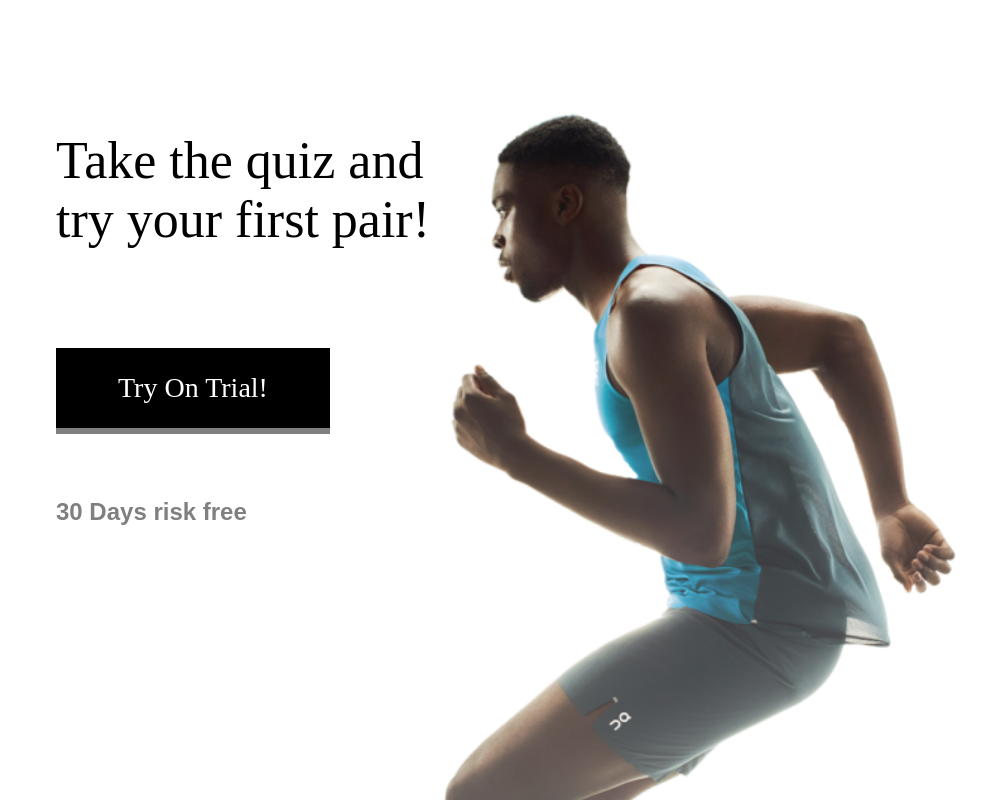
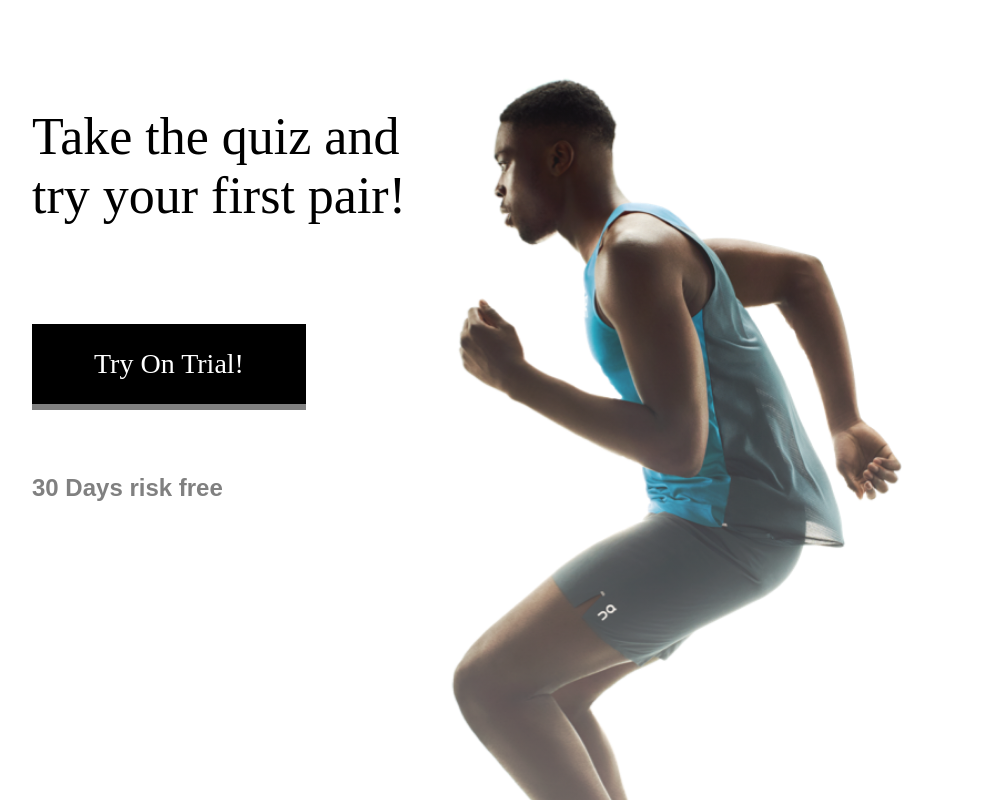
Before and after one commit to BilosNelly/quiz-poc, a React (Create React App) app: page / in a window 1280 px wide. Shown: the top 800 px of the page, without its empty margins (0-987 px from the left). Built offline with nearby package versions, Linux system fonts and the light colour scheme.

Commit message:
Final updates

```diff
--- a/src/OnQuizApp.scss
+++ b/src/OnQuizApp.scss
@@ -1,17 +1,17 @@
 .on-quiz {
-    display: flex;
-    flex-direction: column;
-    margin: 24px;
+    width: 100%;
+    height: auto;
+    box-sizing: border-box;
+    background-image: linear-gradient( to bottom, rgba(255,255,255,-42.7), rgba(255,255,255,0.42)), url("../src/assets/BackgroundImg.png");
+    background-size: contain;
+    background-repeat: no-repeat;
+    background-position: bottom right;
 
     &__content {
         display: flex;
         flex-direction: column;
         padding: 72px 32px 24px;
-        min-height: 924px;
-        background-image: linear-gradient( to bottom, rgba(255,255,255,-42.7), rgba(255,255,255,0.42)), url("../src/assets/BackgroundImg.png");
-        background-size: cover;
-        background-repeat: no-repeat;
-        background-position: center left;
+        min-height: 100vh;
 
         &__title {
             max-width: 400px;
```
Also changed, not shown: 1 other file (tests, documents, lock files or other folders).
